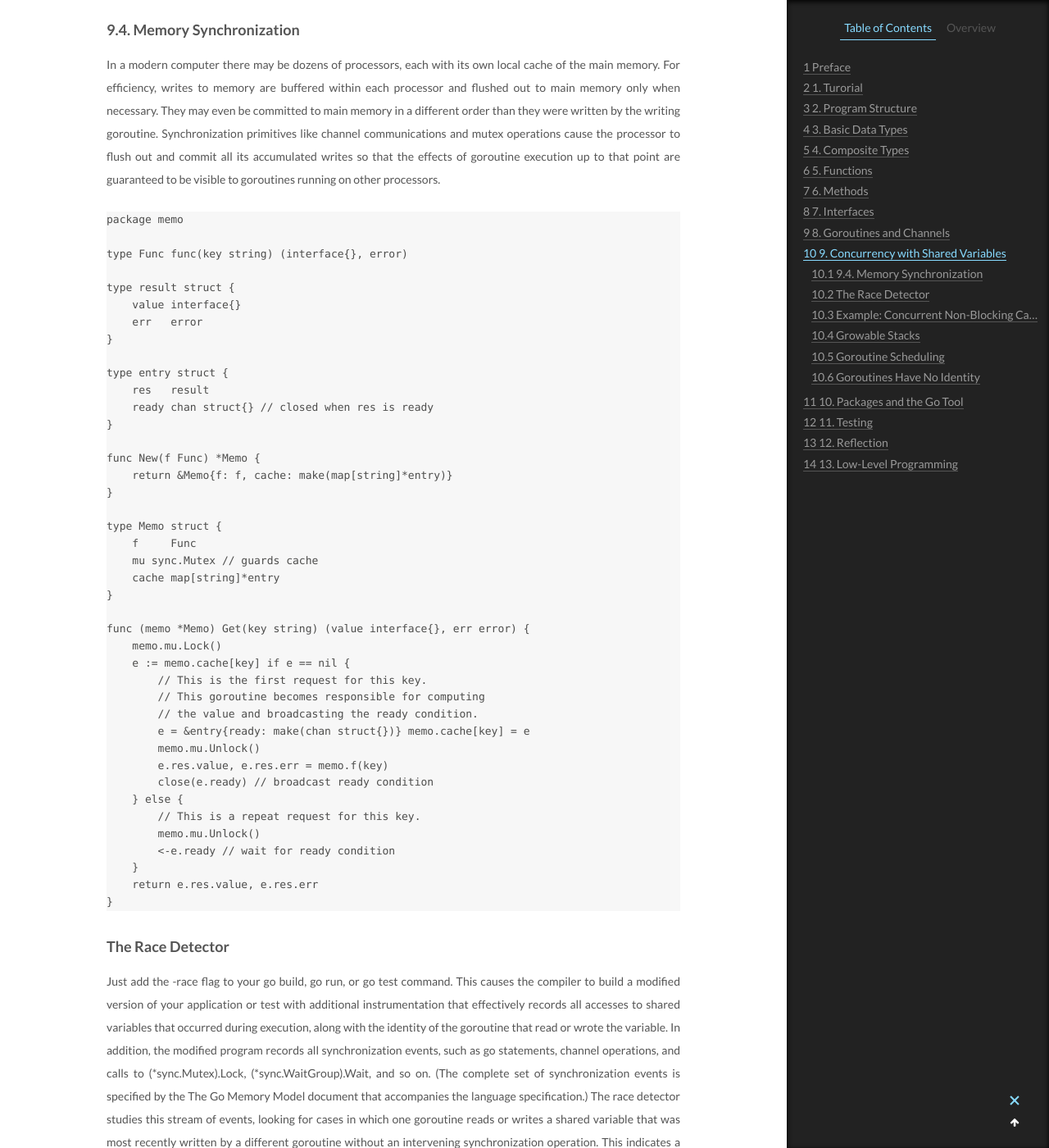
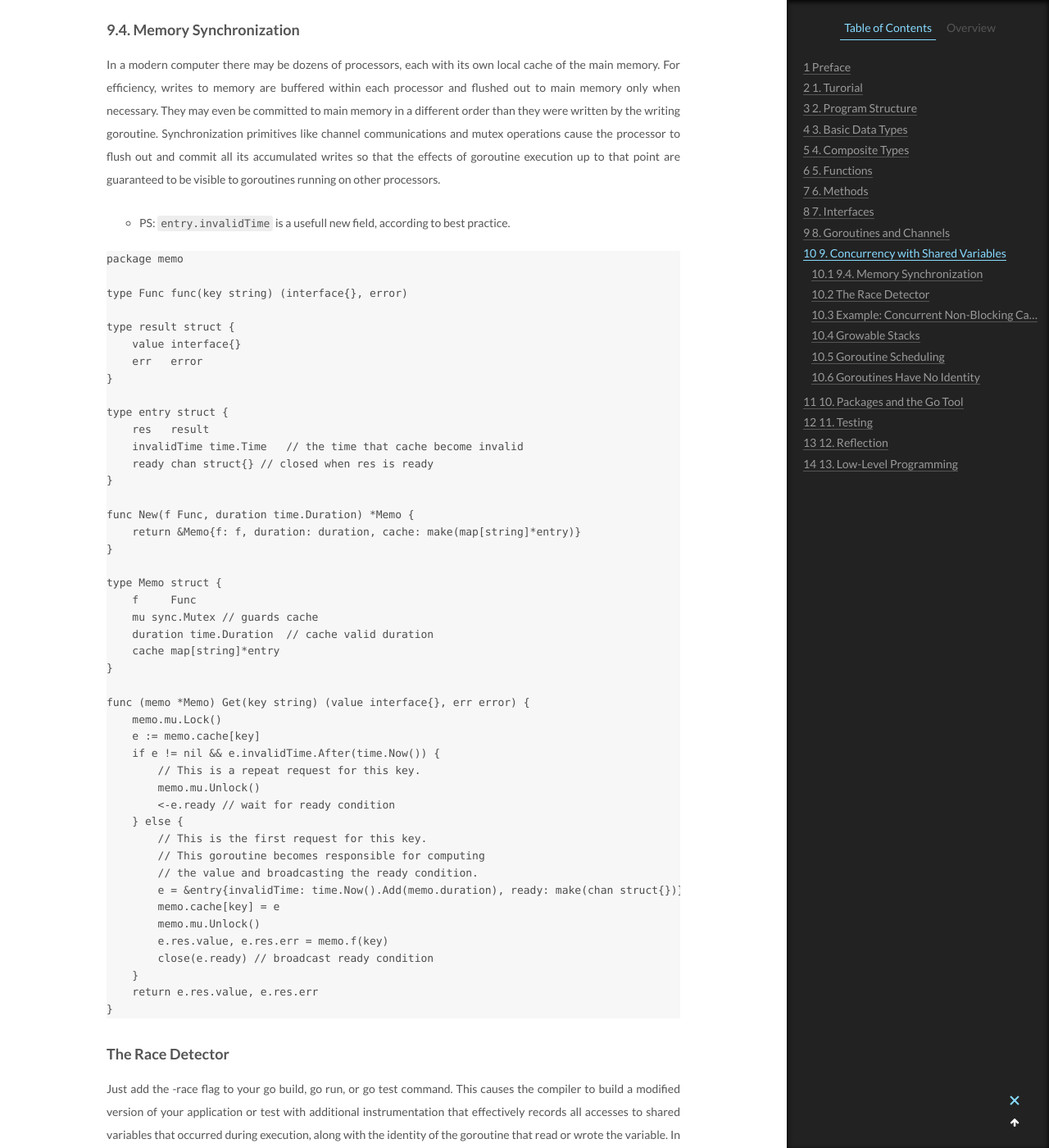
Before and after one commit to CodeHunter2006/CodeHunter2006.github.io, a Jekyll site: the page built from _posts/2019-12-21-TheGoProgrammingLaguage_Notes.md, in a window 1280 px wide and 1400 px high, scrolled down 14267 px. Shown: the whole window at 82% size. Built offline with Jekyll 4.4.1, drawn with Linux system fonts in a browser that asks for light colours.

Commit message:
[doc]: add contents.

````diff
--- a/_posts/2019-12-21-TheGoProgrammingLaguage_Notes.md
+++ b/_posts/2019-12-21-TheGoProgrammingLaguage_Notes.md
@@ -486,6 +486,8 @@ A select waits until a communication for some case is ready to proceed. It then
 
 In a modern computer there may be dozens of processors, each with its own local cache of the main memory. For efficiency, writes to memory are buffered within each processor and flushed out to main memory only when necessary. They may even be committed to main memory in a different order than they were written by the writing goroutine. Synchronization primitives like channel communications and mutex operations cause the processor to flush out and commit all its accumulated writes so that the effects of goroutine execution up to that point are guaranteed to be visible to goroutines running on other processors.
 
+- PS: `entry.invalidTime` is a usefull new field, according to best practice.
+
 ```Golang
 package memo
 
@@ -498,33 +500,37 @@ type result struct {
 
 type entry struct {
     res   result
+    invalidTime time.Time   // the time that cache become invalid
     ready chan struct{} // closed when res is ready
 }
 
-func New(f Func) *Memo {
-    return &Memo{f: f, cache: make(map[string]*entry)}
+func New(f Func, duration time.Duration) *Memo {
+    return &Memo{f: f, duration: duration, cache: make(map[string]*entry)}
 }
 
 type Memo struct {
     f     Func
     mu sync.Mutex // guards cache
+    duration time.Duration  // cache valid duration
     cache map[string]*entry
 }
 
 func (memo *Memo) Get(key string) (value interface{}, err error) {
     memo.mu.Lock()
-    e := memo.cache[key] if e == nil {
+    e := memo.cache[key]
+    if e != nil && e.invalidTime.After(time.Now()) {
+        // This is a repeat request for this key.
+        memo.mu.Unlock()
+        <-e.ready // wait for ready condition
+    } else {
         // This is the first request for this key.
         // This goroutine becomes responsible for computing
         // the value and broadcasting the ready condition.
-        e = &entry{ready: make(chan struct{})} memo.cache[key] = e
+        e = &entry{invalidTime: time.Now().Add(memo.duration), ready: make(chan struct{})}
+        memo.cache[key] = e
         memo.mu.Unlock()
         e.res.value, e.res.err = memo.f(key)
         close(e.ready) // broadcast ready condition
-    } else {
-        // This is a repeat request for this key.
-        memo.mu.Unlock()
-        <-e.ready // wait for ready condition
     }
     return e.res.value, e.res.err
 }
````
Also changed, not shown: _posts/2018-09-02-Go_goroutine.md (+3 -1 lines), _posts/2018-11-28-Go_Syntax.md (+1 -0 lines), _posts/2020-06-01-Fitness_Record.md (+4 -0 lines), assets/images/2020-10-23-Connection_Pool_2.png (added).
